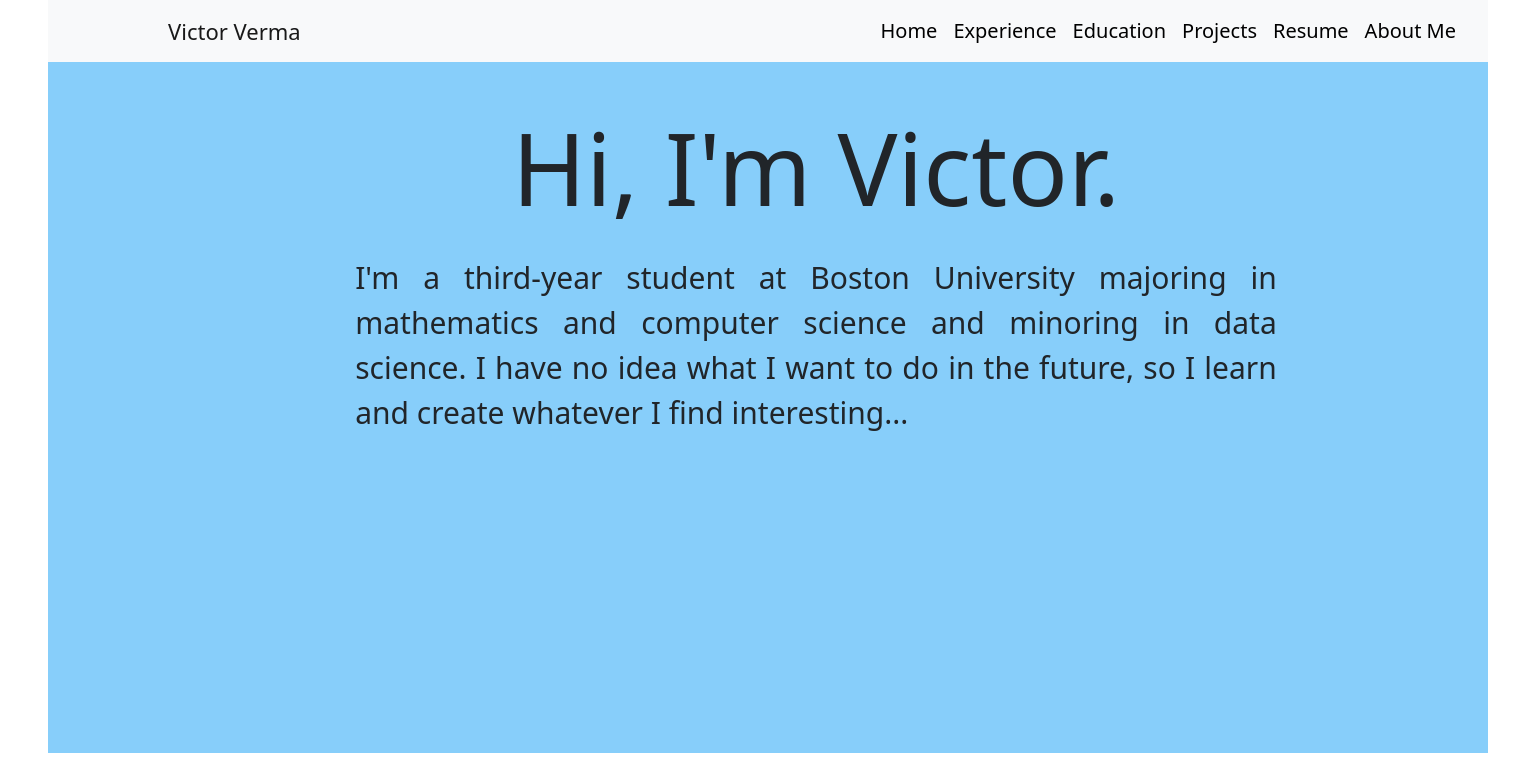
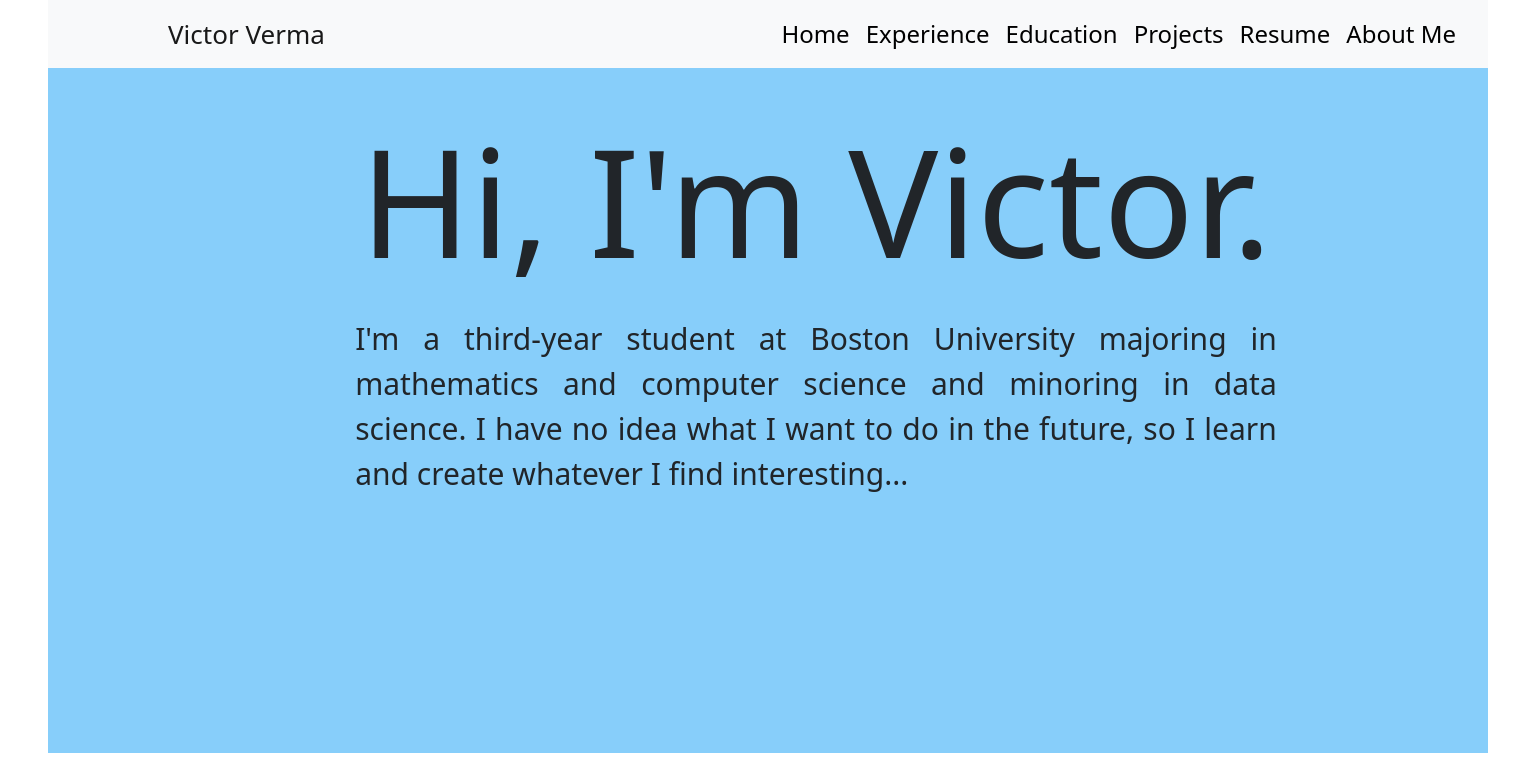
Before and after one commit to victorverma3/Portfolio, a React (Vite) app: page / in a window 1536 px wide. Shown: the top 767 px of the page. Built offline with nearby package versions, Linux system fonts and the light colour scheme.

Commit message:
updated css styles for various sizes

```diff
--- a/src/components/Header/Header.css
+++ b/src/components/Header/Header.css
@@ -1,5 +1,5 @@
 .navBrand {
-   font-size: 20px;
+   font-size: 22px;
 }
 
 .navContainer {
@@ -10,7 +10,7 @@
 .navLink {
    text-decoration: none;
    color: black;
-   font-size: 18px;
+   font-size: 20px;
 }
 
 .navLink:hover {
@@ -20,10 +20,10 @@
 
 @media only screen and (min-width: 1440px) {
    .navBrand {
-      font-size: 22px;
+      font-size: 26px;
    }
 
    .navLink {
-      font-size: 20px;
+      font-size: 24px;
    }
 }
--- a/src/pages/home/Home.css
+++ b/src/pages/home/Home.css
@@ -47,4 +47,8 @@
     .homeLead {
         font-size: 30px;
     }
+
+    .homeTitle {
+        font-size: 150px;
+    }
 }
```
